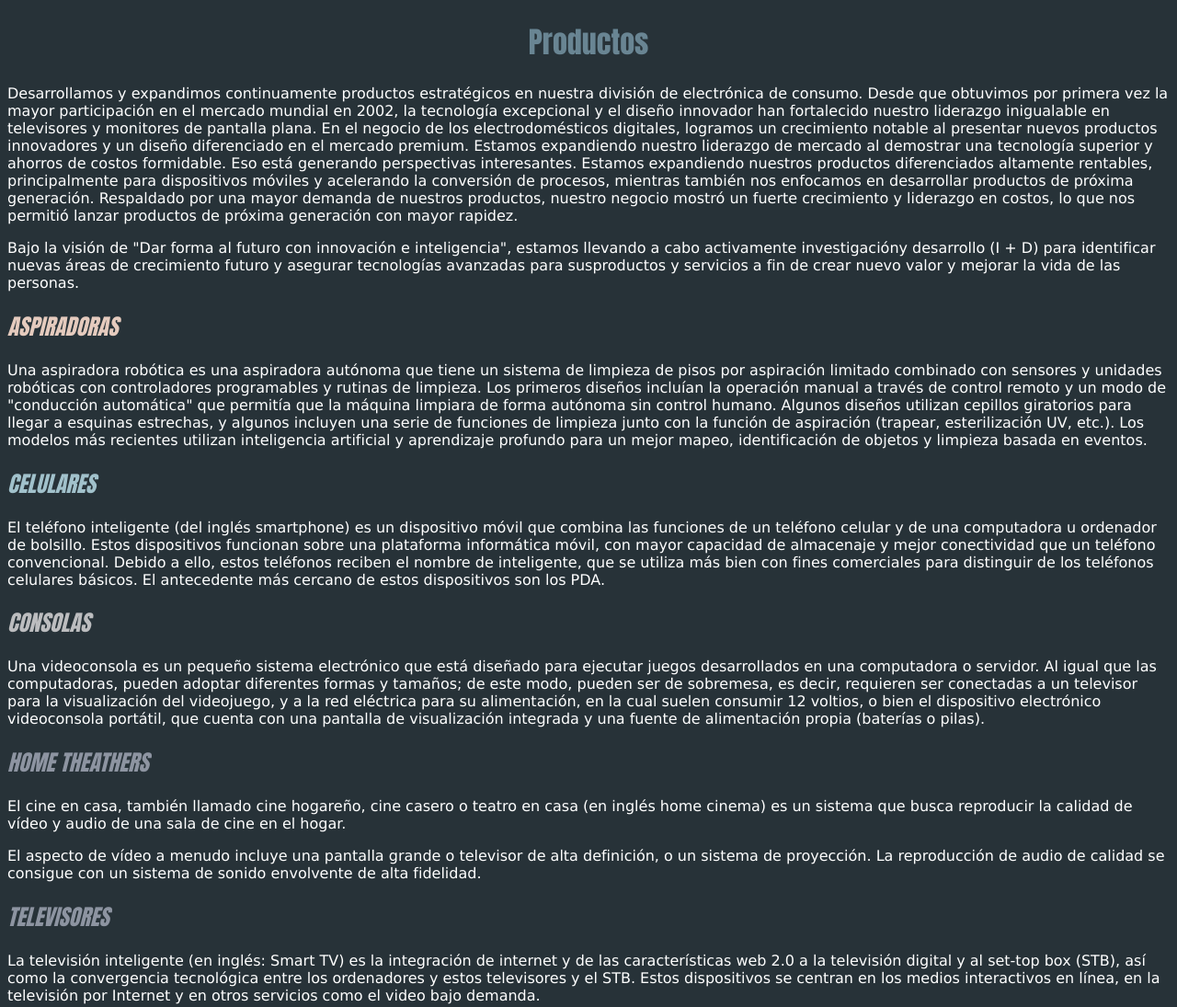
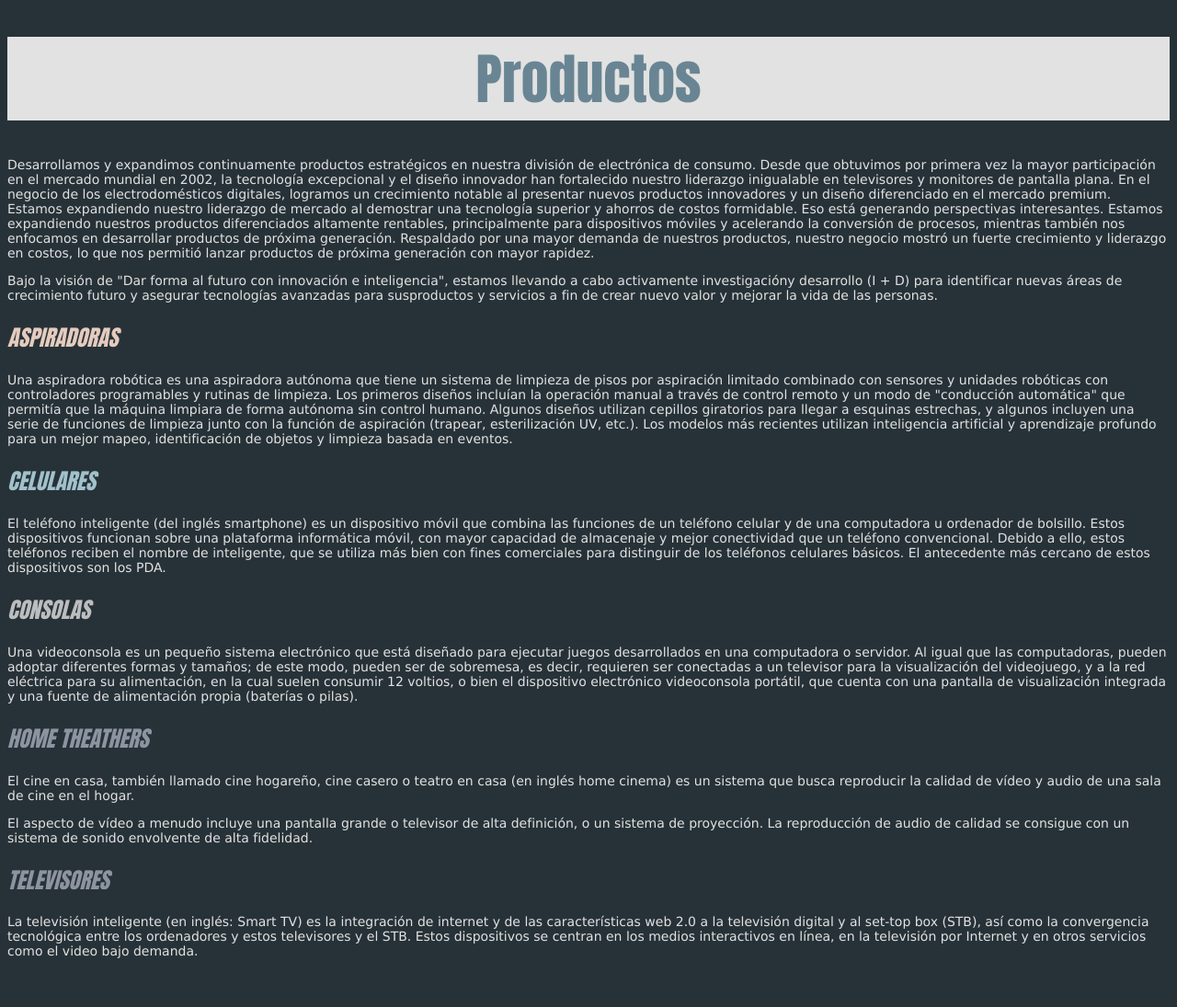
Before and after one commit to TICAMOLINA/03-01-ejercicio-productos, a website built with Vite: page index.html in a window 1280 px wide. Shown: the whole page at 92% size. After the commit the page ends 1056 px from the top, so only its background shows below. Built offline with nearby package versions, Linux system fonts and the light colour scheme.

Commit message:
Di todo los estilos a las etiquetasy textos con CSS (color, tipografias, backgorunds)

```diff
--- a/style.css
+++ b/style.css
@@ -6,13 +6,17 @@ h1 {
   color: #698593;
   text-align: center;
   font-family: Impact, Charcoal, sans-serif;
+  font-size: 60px;
+  background-color: rgb(226, 226, 226);
 }
 
 
+
 p {
-  color: white;
+  color: rgb(226, 226, 226);
   text-align: start;
   font-family: 'Lucida Sans Unicode', 'Lucida Grande', sans-serif;
+  font-size: 14px;
 }
 
 .color-01 {
```
